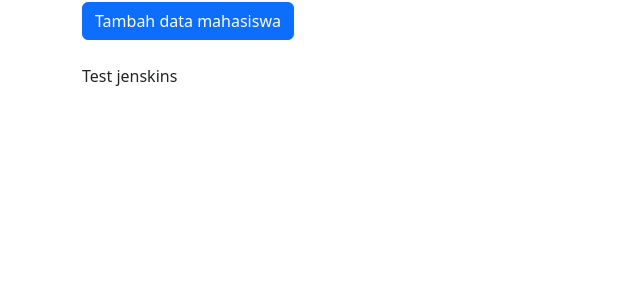
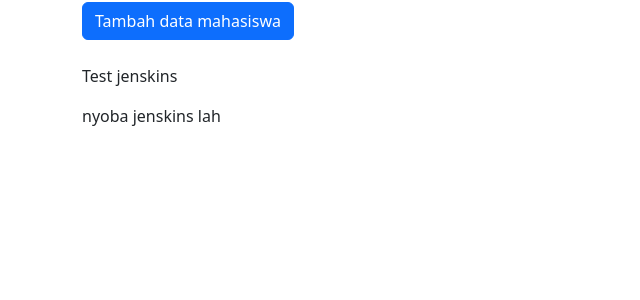
Before and after one commit to rian-124/DataMhsKel3, a PHP site: the page made by app/views/mahasiswa/index.php in a window 1280 px wide. Shown: the part 206-506 px from the top of the page, without its empty margins (0-640 px from the left). Run offline with PHP 8.4, Linux system fonts and the light colour scheme; the template is opened without the code that fills it, so the values that code supplies are empty; some libraries are stand-ins or nearby versions.

Commit message:
nyobajenskins2

```diff
--- a/app/views/mahasiswa/index.php
+++ b/app/views/mahasiswa/index.php
@@ -24,6 +24,7 @@
         </div>
 
         <p>Test jenskins</p>
+        <p>nyoba jenskins lah</p>
 
             <ul class="list-group">
                 <?php foreach ($data ['mhs'] as $mhs) :?>
```
